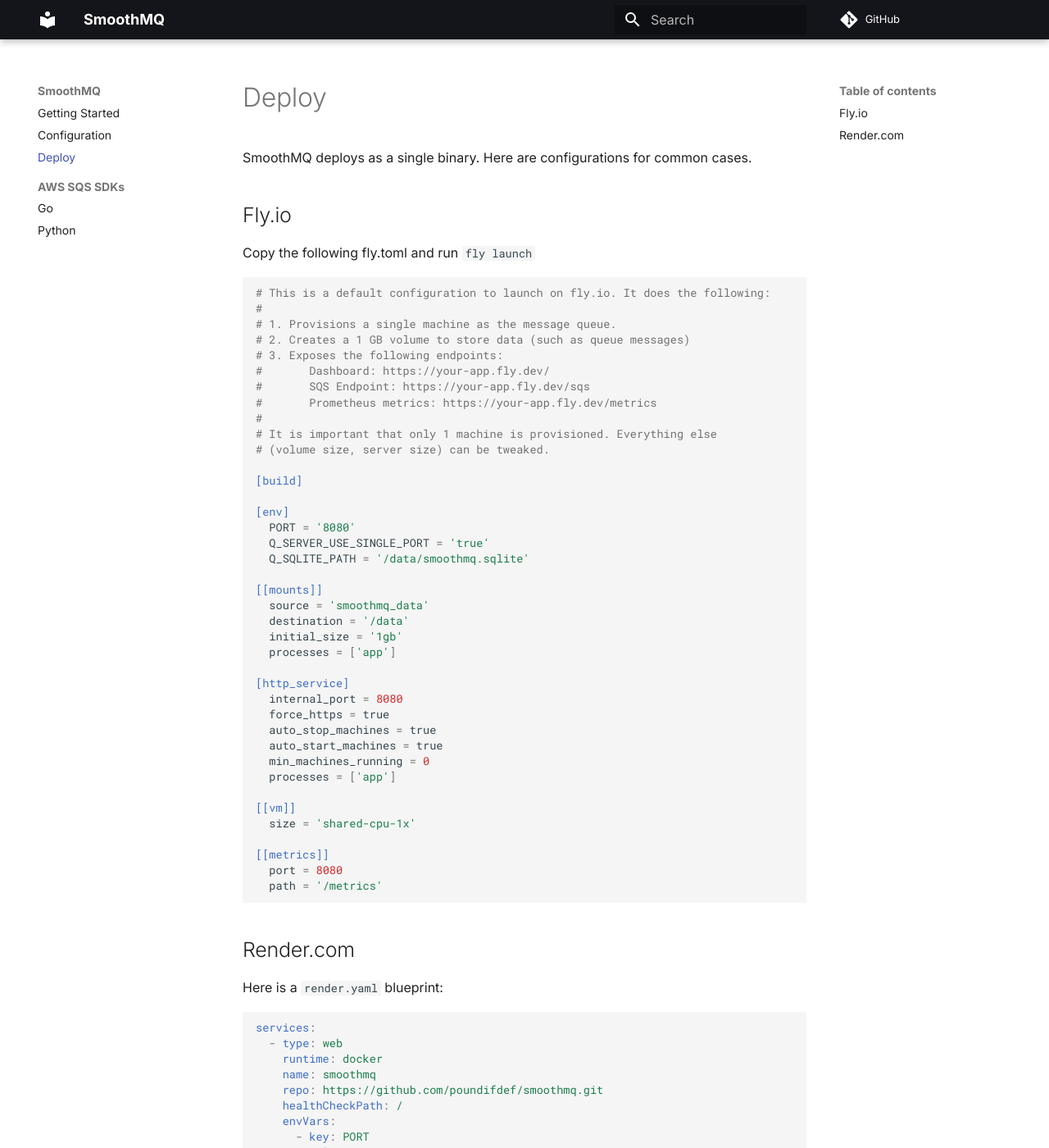
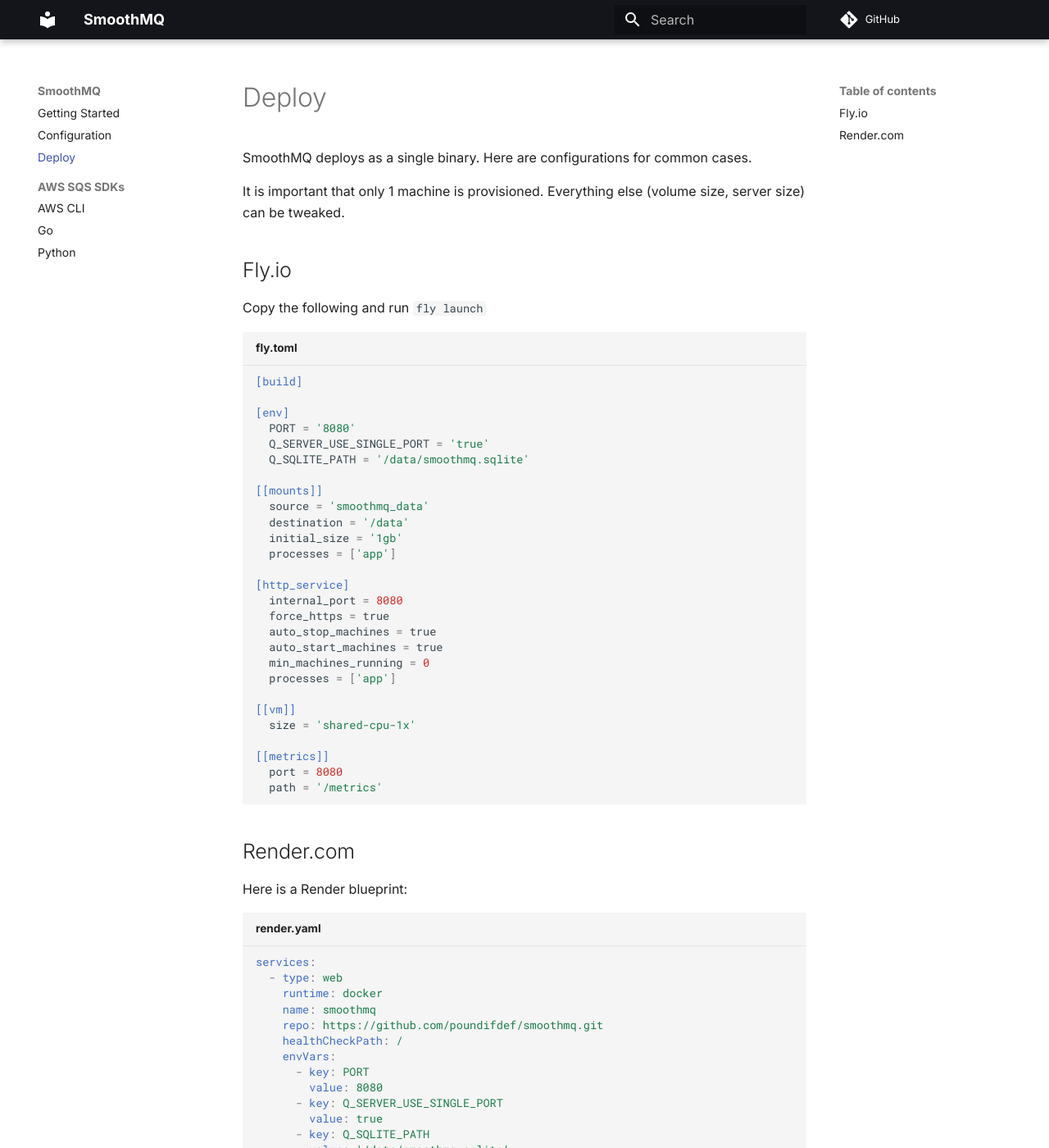
Before and after one commit to poundifdef/smoothmq-docs, an MkDocs documentation site: the page built from docs/deploy.md, in a window 1280 px wide and 1400 px high. Shown: the whole window at 82% size. Built offline with MkDocs 1.6.1 and Material for MkDocs 9.7.7, drawn with Linux system fonts in a browser that asks for light colours; comment, search, counter and statistics services are not loaded.

Commit message:
add aws cli docs

````diff
--- a/docs/deploy.md
+++ b/docs/deploy.md
@@ -2,23 +2,14 @@
 
 SmoothMQ deploys as a single binary. Here are configurations for common cases.
 
+It is important that only 1 machine is provisioned. Everything else
+(volume size, server size) can be tweaked.
+
 ## Fly.io
 
-Copy the following fly.toml and run `fly launch`
+Copy the following and run `fly launch`
 
-``` toml
-# This is a default configuration to launch on fly.io. It does the following:
-#
-# 1. Provisions a single machine as the message queue.
-# 2. Creates a 1 GB volume to store data (such as queue messages)
-# 3. Exposes the following endpoints:
-#       Dashboard: https://your-app.fly.dev/
-#       SQS Endpoint: https://your-app.fly.dev/sqs
-#       Prometheus metrics: https://your-app.fly.dev/metrics
-#
-# It is important that only 1 machine is provisioned. Everything else
-# (volume size, server size) can be tweaked.
-
+``` toml title="fly.toml"
 [build]
 
 [env]
@@ -50,9 +41,9 @@
 
 ## Render.com
 
-Here is a `render.yaml` blueprint:
+Here is a Render blueprint:
 
-``` yaml
+``` yaml title="render.yaml"
 services:
   - type: web
     runtime: docker
````
Also changed, not shown: docs/AWS SQS SDKs/cli.md (added, +11 -0 lines).
